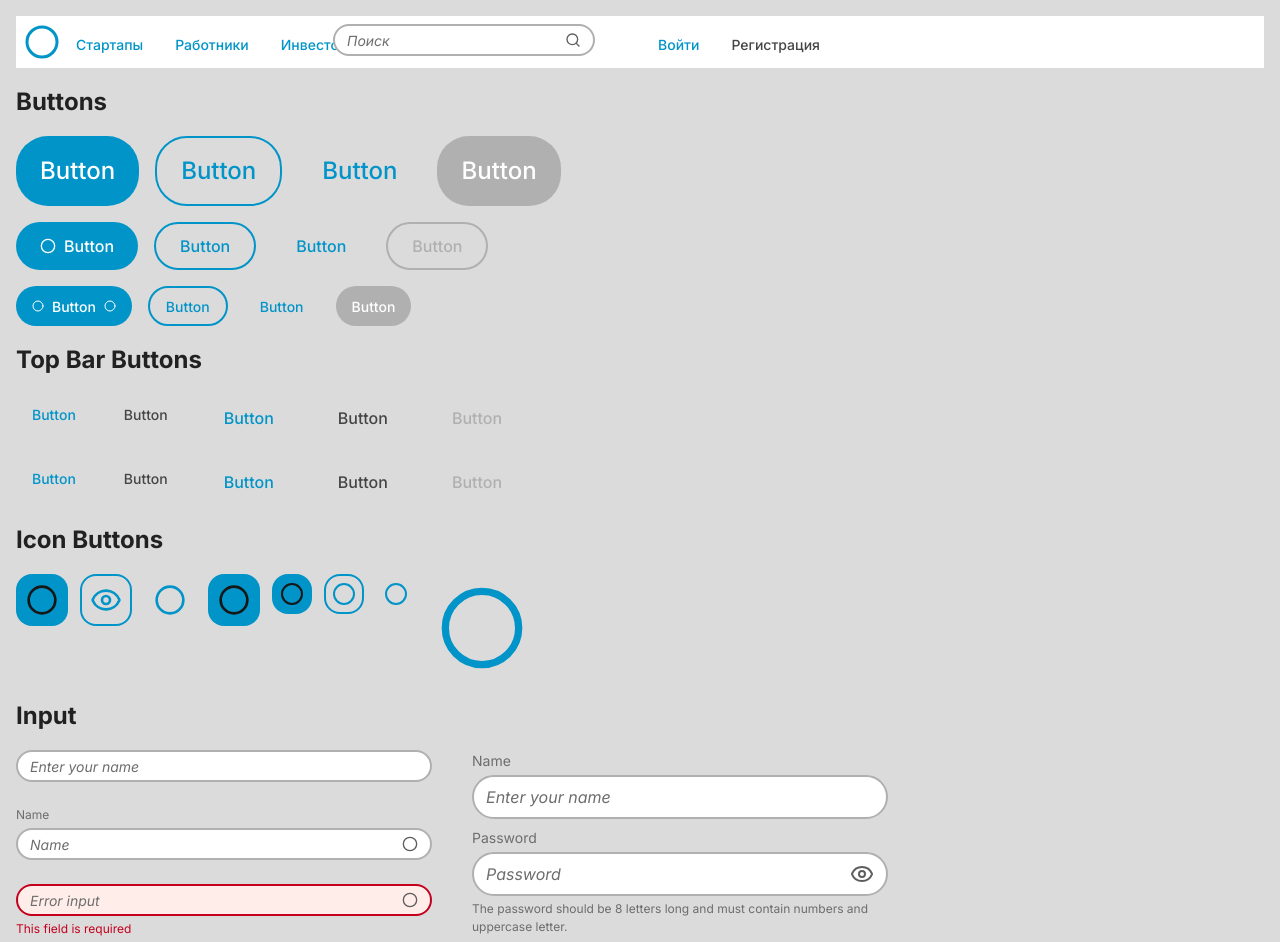
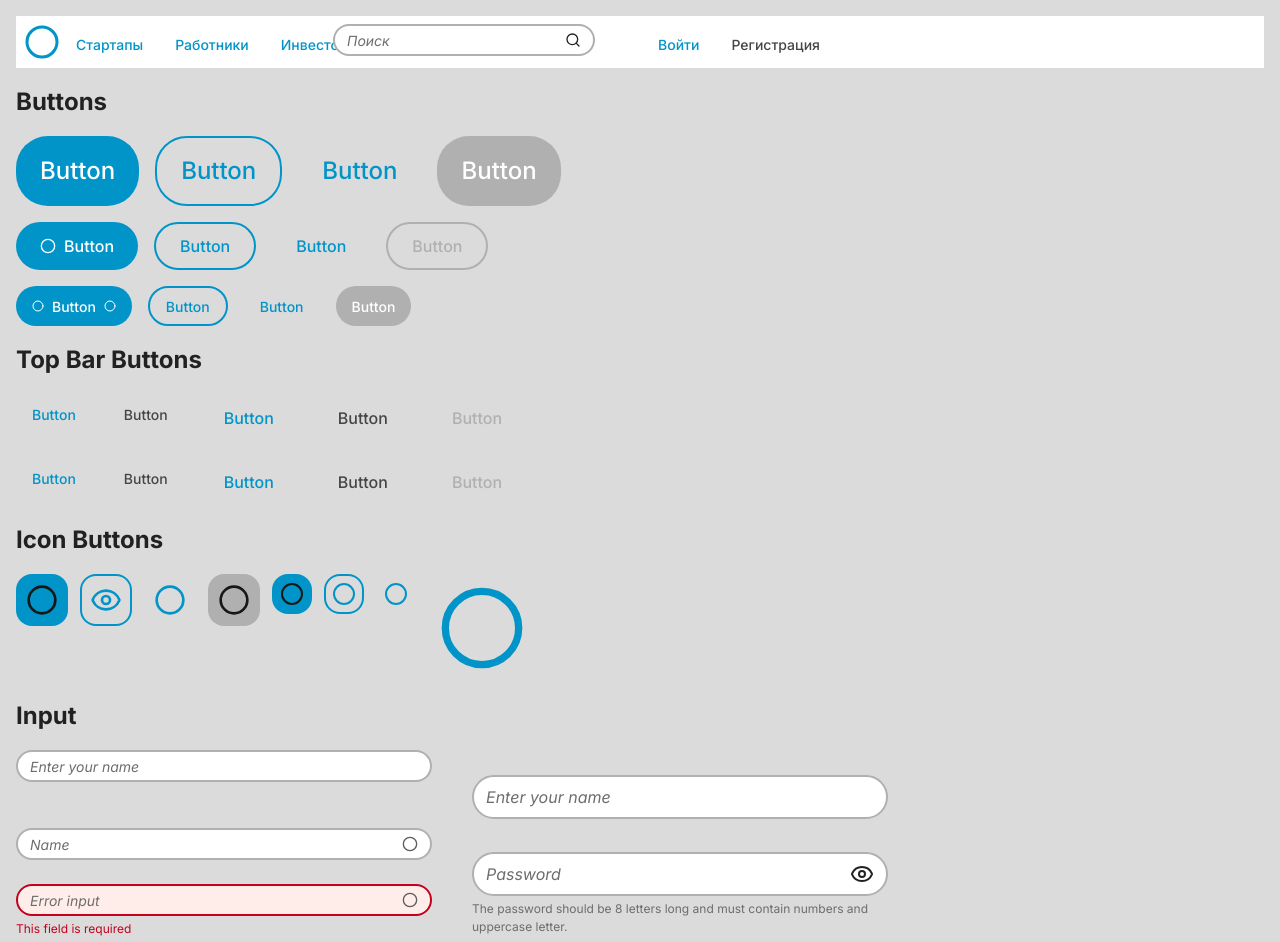
Before and after one commit to alenanish/GraduationThesis, a Next.js app: page / in a window 1280 px wide. Shown: the top 942 px of the page. Built offline with nearby package versions, Linux system fonts and the light colour scheme.

Commit message:
Refactor buttons' states and properties' names

```diff
--- a/app/components/forms/SignInForm.tsx
+++ b/app/components/forms/SignInForm.tsx
@@ -42,7 +42,7 @@ const SignInForm: React.FC<SignInFormProps> = ({ onSubmit, isLoading = false, er
             name="password"
             id="password"
             label="Password"
-            state="active"
+            state="enabled"
             size="M"
             placeholder="Password"
             rightIcon={
@@ -57,22 +57,22 @@ const SignInForm: React.FC<SignInFormProps> = ({ onSubmit, isLoading = false, er
 
           <Button className='w-fit'
             size='s'
-            target_action="button"
-            type='tertiary'
+            type="button"
+            variant='tertiary'
           >
             Забыли пароль?
           </Button>
         </div>
 
         <Button
-          target_action="submit"
+          type="submit"
           disabled={isLoading}
         >
           Войти
         </Button>
         <Button
-          type='secondary'
-          target_action="button"
+          variant='secondary'
+          type="button"
           color='base'
         >
           <Link href={'/'} />
--- a/app/components/ui/button.tsx
+++ b/app/components/ui/button.tsx
@@ -2,11 +2,10 @@ import React, { ButtonHTMLAttributes, MouseEvent, ReactNode } from "react";
 
 type ButtonType = "primary" | "secondary" | "tertiary";
 type ButtonSize = "s" | "m" | "l";
-
-type ButtonState = "enabled" | "pressed" | "hover" | "disabled";
+type ButtonState = "enabled" | "disabled";
 
 interface ButtonProps extends ButtonHTMLAttributes<HTMLButtonElement> {
-  type?: ButtonType;
+  variant?: ButtonType;
   size?: ButtonSize;
   state?: ButtonState;
   color?: "prime" | "base";
@@ -18,12 +17,10 @@ interface ButtonProps extends ButtonHTMLAttributes<HTMLButtonElement> {
 }
 
 const Button: React.FC<ButtonProps> = ({
-  type = "primary",
+  variant = "primary",
   size = "m",
   state = "enabled",
   color = 'prime',
-  icon,
-  iconPosition = "left",
   children,
   onClick,
   disabled,
@@ -33,7 +30,7 @@ const Button: React.FC<ButtonProps> = ({
   const baseStyles = "font-medium flex flex-row items-center justify-center gap-2  rounded-[32px] ";
 
   const typeStyles = () => {
-    switch (type) {
+    switch (variant) {
       case "primary":
         if (color === 'prime') {
           return `bg-prime-500
--- a/app/components/ui/icon_button.tsx
+++ b/app/components/ui/icon_button.tsx
@@ -2,23 +2,25 @@ import React, { ButtonHTMLAttributes, MouseEvent, ReactNode } from "react";
 
 type IconButtonType = "primary" | "secondary" | "tertiary";
 type IconButtonSize = "s" | "m" | "l";
-type IconButtonState = "enabled" | "pressed" | "hover" | "disabled";
+type IconButtonState = "enabled" | "disabled";
 
 interface IconButtonProps extends ButtonHTMLAttributes<HTMLButtonElement> {
-  type?: IconButtonType;
+  variant?: IconButtonType;
   size?: IconButtonSize;
   state?: IconButtonState;
-  icon: ReactNode;
+  color?: "prime" | "base";
+  children?: ReactNode;
   onClick?: (event: MouseEvent<HTMLButtonElement>) => void;
   disabled?: boolean;
   className?: string;
 }
 
 const IconButton: React.FC<IconButtonProps> = ({
-  type = "primary",
+  variant = "primary",
   size = "m",
   state = "enabled",
-  icon,
+  color = 'prime',
+  children,
   onClick,
   disabled,
   className = "",
@@ -27,14 +29,14 @@ const IconButton: React.FC<IconButtonProps> = ({
   const baseStyles =
     "rounded-[16px] flex flex-row justify-center items-center";
 
-  const typeStyles = () => {
-    switch (type) {
+  const variantStyles = () => {
+    switch (variant) {
       case "primary":
         return `bg-prime-500
           text-white-0
           hover:bg-prime-600
           focus:bg-prime-700
-          disabled:bg-white-200`;
+          disabled:bg-base-200`;
       case "secondary":
         return `text-prime-500
           border-2
@@ -44,31 +46,31 @@ const IconButton: React.FC<IconButtonProps> = ({
           focus:border-prime-700
           focus:text-prime-700
           disabled:border-white-200
-          disabled:text-white-200`;
+          disabled:bg-base-200`;
       case "tertiary":
         return `text-prime-500
           hover:text-prime-600
           hover:bg-prime-50
           focus:bg-prime-100
           focus:text-prime-700
-          disabled:text-white-200`;
+          disabled:bg-base-200`;
       default:
         return `bg-prime-500
           text-white-0
           hover:bg-prime-600
           focus:bg-prime-700
-          disabled:bg-white-200`;
+          disabled:bg-base-200`;
     }
   };
 
   const sizeStyles = () => {
     switch (size) {
       case "s":
-        return `h-[40px] w-[40px] ${type === 'secondary' ? 'p-[6px]' : 'p-2'}`;
+        return `h-[40px] w-[40px] ${variant === 'secondary' ? 'p-[6px]' : 'p-2'}`;
       case "m":
-        return `h-[52px] w-[52px] ${type === 'secondary' ? 'p-[8px]' : 'p-[10px]'}`;
+        return `h-[52px] w-[52px] ${variant === 'secondary' ? 'p-[8px]' : 'p-[10px]'}`;
       case "l":
-        return `h-[108px] w-[px] ${type === 'secondary' ? 'p-[8px]' : 'p-[10px]'}`;
+        return `h-[108px] w-[px] ${variant === 'secondary' ? 'p-[8px]' : 'p-[10px]'}`;
       default:
         return "h-[52px] w-[52px] p-[10px]";
     }
@@ -83,7 +85,7 @@ const IconButton: React.FC<IconButtonProps> = ({
 
   const buttonClasses = [
     baseStyles,
-    typeStyles(),
+    variantStyles(),
     sizeStyles(),
     stateStyles(),
     className,
@@ -96,7 +98,7 @@ const IconButton: React.FC<IconButtonProps> = ({
       onClick={onClick}
       className={buttonClasses}
     >
-      {icon}
+      {children}
     </button>
   );
 };
--- a/app/components/ui/input.tsx
+++ b/app/components/ui/input.tsx
@@ -8,7 +8,7 @@ import React, {
 interface InputProps {
   id?: string;
   name?: string;
-  state?: "enabled" | "disabled" | "active" | "error";
+  state?: "enabled" | "disabled" | "error";
   size?: "S" | "M";
   isIconActive?: boolean;
   leftIcon?: React.ReactNode;
@@ -33,7 +33,7 @@ const Input: React.FC<InputProps> = ({
   isIconActive = false,
   leftIcon,
   rightIcon,
-  placeholder = "Placeholder",
+  placeholder = "",
   label = "",
   value = "",
   helperText = "",
@@ -108,7 +108,7 @@ const Input: React.FC<InputProps> = ({
       case "disabled":
         baseStyles += "bg-base-50 border-base-100 cursor-not-allowed";
         break;
-      case "active":
+      case "enabled":
         baseStyles +=
           "bg-base-0 border-base-200 focus-within:border-prime-500 focus-within:bg-base-0";
         break;
@@ -152,14 +152,14 @@ const Input: React.FC<InputProps> = ({
     let baseStyles = "text-base-500";
 
     if (isIconActive) {
-      baseStyles += " cursor-pointer";
+      baseStyles += "cursor-pointer";
     }
 
     return baseStyles;
   };
 
   const getLabelStyles = () => {
-    let baseStyles = "mb-1 transition-all ease-in-out  ";
+    let baseStyles = "mb-1 transition-all ease-in-out ";
 
     if (size === "S") {
       baseStyles += " text-caption";
@@ -174,7 +174,7 @@ const Input: React.FC<InputProps> = ({
     }
 
     if (!(isFocused || inputValue != "")) {
-      baseStyles += " text-opacity-0";
+      baseStyles += " text-transparent";
     }
 
     return baseStyles;
--- a/app/components/ui/top_bar_button.tsx
+++ b/app/components/ui/top_bar_button.tsx
@@ -2,10 +2,10 @@ import React, { ButtonHTMLAttributes, MouseEvent, ReactNode } from "react";
 
 type ButtonSize = "s" | "m";
 type ButtonType = "top-bar" | "top-bar-menu";
-type ButtonState = "enabled" | "pressed" | "hover" | "disabled";
+type ButtonState = "enabled" | "disabled";
 
 interface ButtonProps extends ButtonHTMLAttributes<HTMLButtonElement> {
-  type?: ButtonType;
+  variant?: ButtonType;
   size?: ButtonSize;
   state?: ButtonState;
   color?: "prime" | "base";
@@ -15,7 +15,7 @@ interface ButtonProps extends ButtonHTMLAttributes<HTMLButtonElement> {
 }
 
 const TopBarButton: React.FC<ButtonProps> = ({
-  type = "top-bar",
+  variant = "top-bar",
   size = "m",
   state = "enabled",
   color = "prime",
@@ -46,8 +46,8 @@ const TopBarButton: React.FC<ButtonProps> = ({
     }
   };
 
-  const typeStyles = () => {
-    if (type === "top-bar") {
+  const variantStyles = () => {
+    if (variant === "top-bar") {
       return `rounded-[15px]`;
     }
   };
@@ -72,7 +72,7 @@ const TopBarButton: React.FC<ButtonProps> = ({
   const buttonClasses = [
     baseStyles,
     colorStyles(),
-    typeStyles(),
+    variantStyles(),
     sizeStyles(),
     stateStyles(),
     className,
--- a/app/page.tsx
+++ b/app/page.tsx
@@ -80,46 +80,46 @@ export default function Page() {
       <h2 className="text-h4 font-bold text-base-900">Buttons</h2>
       {/* Secondary Buttons */}
       <div className="flex space-x-4">
-        <Button type="primary" size="l">
+        <Button variant="primary" size="l">
           Button
         </Button>
-        <Button type="secondary" size="l">
+        <Button variant="secondary" size="l">
           Button
         </Button>
-        <Button type="tertiary" size="l">
+        <Button variant="tertiary" size="l">
           Button
         </Button>
-        <Button type="primary" size="l" disabled>
+        <Button variant="primary" size="l" disabled>
           Button
         </Button>
       </div>
       <div className="flex space-x-4">
         {/* Primary Buttons */}
-        <Button type="primary">
+        <Button variant="primary">
           <Circle size={16} />
           Button
         </Button>
-        <Button type="secondary">Button</Button>
-        <Button type="tertiary">Button</Button>
-        <Button type="secondary" disabled>
+        <Button variant="secondary">Button</Button>
+        <Button variant="tertiary">Button</Button>
+        <Button variant="secondary" disabled>
           Button
         </Button>
       </div>
       <div className="flex space-x-4">
         {/* Secondary Buttons */}
 
-        <Button type="primary" size="s">
+        <Button variant="primary" size="s">
           <Circle size={12} />
           Button
           <Circle size={12} />
         </Button>
-        <Button type="secondary" size="s">
+        <Button variant="secondary" size="s">
           Button
         </Button>
-        <Button type="tertiary" size="s">
+        <Button variant="tertiary" size="s">
           Button
         </Button>
-        <Button type="primary" size="s" disabled>
+        <Button variant="primary" size="s" disabled>
           Button
         </Button>
       </div>
@@ -142,19 +142,19 @@ export default function Page() {
         </TopBarButton>
       </div>
       <div className="flex space-x-4">
-        <TopBarButton type="top-bar-menu" color="prime" size="s">
+        <TopBarButton variant="top-bar-menu" color="prime" size="s">
           Button
         </TopBarButton>
-        <TopBarButton type="top-bar-menu" color="base" size="s">
+        <TopBarButton variant="top-bar-menu" color="base" size="s">
           Button
         </TopBarButton>
-        <TopBarButton type="top-bar-menu" color="prime" size="m">
+        <TopBarButton variant="top-bar-menu" color="prime" size="m">
           Button
         </TopBarButton>
-        <TopBarButton type="top-bar-menu" color="base" size="m">
+        <TopBarButton variant="top-bar-menu" color="base" size="m">
           Button
         </TopBarButton>
-        <TopBarButton type="top-bar-menu" color="base" size="m" disabled>
+        <TopBarButton variant="top-bar-menu" color="base" size="m" disabled>
           Button
         </TopBarButton>
       </div>
@@ -162,26 +162,37 @@ export default function Page() {
       <h2 className="text-h4 font-bold text-base-900  ">Icon Buttons</h2>
       <div className="flex flex-row gap-3">
         {/* Icon Buttons */}
-        <IconButton size="m" icon={<Circle size={32} />} />
-        <IconButton type="secondary" size="m" icon={<EyeIcon size={32} />} />
-        <IconButton type="tertiary" size="m" icon={<Circle size={32} />} />
-        <IconButton size="m" disabled icon={<Circle size={32} />} />
-        <IconButton size="s" icon={<Circle size={24} />} />
-        <IconButton type="secondary" size="s" icon={<Circle size={24} />} />
-        <IconButton type="tertiary" size="s" icon={<Circle size={24} />} />
-        <IconButton
-          type="tertiary"
-          size="l"
-          color="grey"
-          icon={<Circle size={88} />}
-        />
+        <IconButton size="m">
+          <Circle size={32} />
+        </IconButton>
+        <IconButton variant="secondary" size="m">
+          <EyeIcon size={32} />
+        </IconButton>
+        <IconButton variant="tertiary" size="m">
+          <Circle size={32} />
+        </IconButton>
+        <IconButton size="m" disabled>
+          <Circle size={32} />
+        </IconButton>
+        <IconButton size="s">
+          <Circle size={24} />
+        </IconButton>
+        <IconButton variant="secondary" size="s">
+          <Circle size={24} />
+        </IconButton>
+        <IconButton variant="tertiary" size="s">
+          <Circle size={24} />
+        </IconButton>
+        <IconButton variant="tertiary" size="l" color="base">
+          <Circle size={88} />
+        </IconButton>
       </div>
       <h2 className="text-h4 font-bold text-base-900">Input</h2>
       <div className="flex flex-row space-x-10">
         <div className="flex flex-col space-y-6 w-1/3">
           <Input size="S" placeholder="Enter your name" value={inputValue} />
           <Input
-            state="active"
+            state="enabled"
             size="S"
             placeholder="Name"
             label="Name"
@@ -221,7 +232,7 @@ export default function Page() {
             name="password"
             id="password"
             label="Password"
-            state="active"
+            state="enabled"
             size="M"
             placeholder="Password"
             rightIcon={
@@ -298,9 +309,7 @@ export default function Page() {
         isLoading={isLoading}
         error={authError}
       />
-      <ErrorMessage
-        errorMessage="KFSKFAK"
-      />
+      <ErrorMessage errorMessage="KFSKFAK" />
     </div>
   );
 }
```
